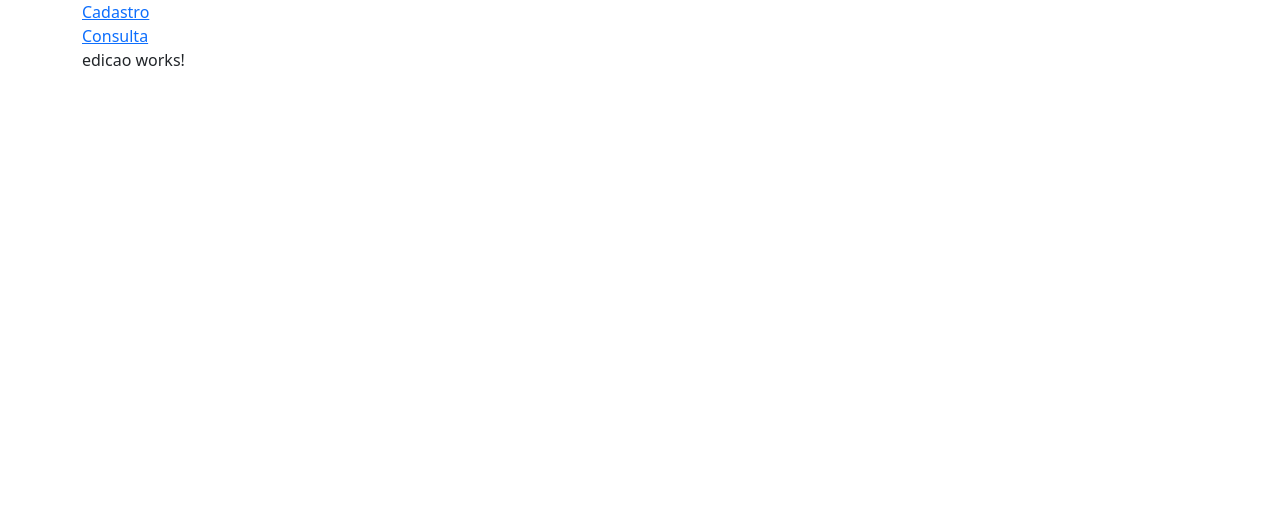
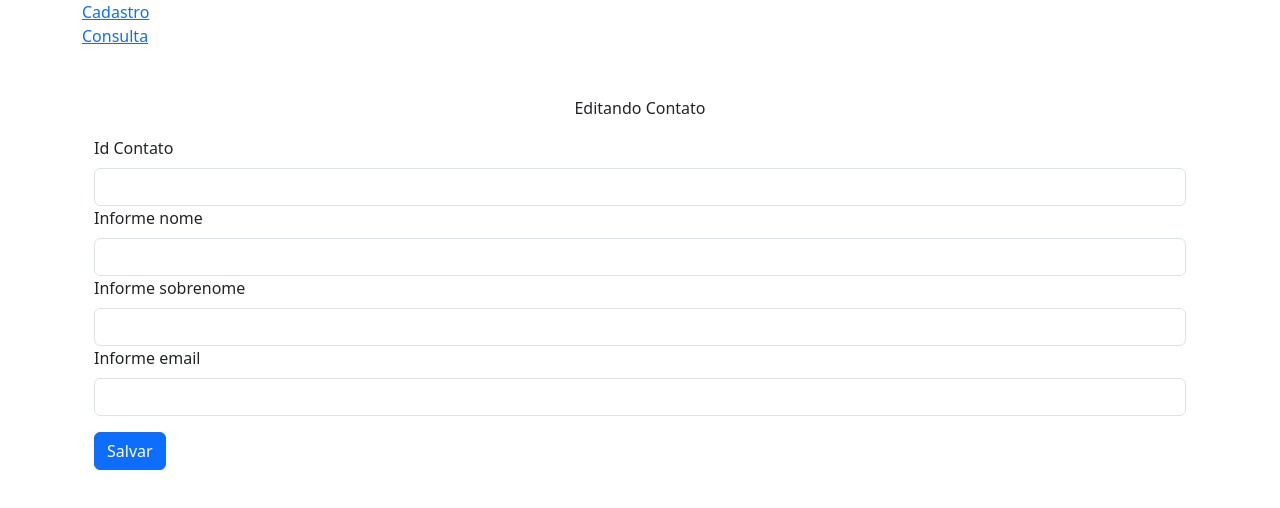
Before and after one commit to instrutorvilson/angular-curso2024, an Angular app: page /editar/1 in a window 1280 px wide. Shown: the top 508 px of the page. Built offline with nearby package versions, Linux system fonts and the light colour scheme; no server answers.

Commit message:
criado formulario e consulta de edicão

```diff
--- a/src/app/edicao/edicao.component.html
+++ b/src/app/edicao/edicao.component.html
@@ -1,5 +1,27 @@
-<p>edicao works!</p>
-{{ contato.id }}
-{{ contato.firstName}}
-{{ contato.lastName }}
-{{ contato.email }}
+<div class="container">
+    <p class="mt-5 text-center">Editando Contato</p>
+    <form [formGroup]="contatoForm" (ngSubmit)="onSubmit()">
+        <div>
+            <label class="form-label" for="id">Id Contato</label>
+            <input class="form-control" id="id" type="text" formControlName="id" />
+        </div>
+
+        <div>
+            <label class="form-label" for="firstName">Informe nome</label>
+            <input class="form-control" id="firstName" type="text" formControlName="firstName" />
+        </div>
+
+        <div>
+            <label class="form-label" for="lastName">Informe sobrenome</label>
+            <input class="form-control" id="lastName" type="text" formControlName="lastName" />
+        </div>
+        <div>
+            <label class="form-label" for="email">Informe email</label>
+            <input class="form-control" id="email" type="text" formControlName="email" />
+        </div>
+
+        <div class="mt-3">
+            <button class="btn btn-primary">Salvar</button>
+        </div>
+    </form>
+</div>
--- a/src/app/edicao/edicao.component.ts
+++ b/src/app/edicao/edicao.component.ts
@@ -1,4 +1,5 @@
 import { Component, OnInit } from '@angular/core';
+import { FormControl, FormGroup, ReactiveFormsModule } from '@angular/forms';
 import { ActivatedRoute } from '@angular/router';
 import { IContato } from '../../interfaces/Icontato';
 import { ContatoService } from '../contato.service';
@@ -6,12 +7,21 @@ import { ContatoService } from '../contato.service';
 @Component({
   selector: 'app-edicao',
   standalone: true,
-  imports: [],
+  imports: [ReactiveFormsModule],
   templateUrl: './edicao.component.html',
   styleUrl: './edicao.component.css'
 })
 export class EdicaoComponent implements OnInit {
   contato: IContato = { firstName: '', lastName: '', email:''}
+
+  contatoForm = new FormGroup(
+    {
+      id: new FormControl(this.contato.id),
+      firstName: new FormControl(''),
+      lastName: new FormControl('') ,
+      email: new FormControl('')
+    }
+  )
 
   constructor(private route: ActivatedRoute, private service: ContatoService){}
 
@@ -20,6 +30,19 @@ export class EdicaoComponent implements OnInit {
 
     let idcontato = params['idcontato'] || ''
 
-    this.service.consultarPorId(idcontato).subscribe(data => this.contato = data)
+    this.service.consultarPorId(idcontato).subscribe(data => {
+          this.contato = data
+          this.contatoForm.patchValue({
+            id: data.id,
+            firstName: data.firstName,
+            lastName: data.lastName,
+            email: data.email
+          })
+      }
+    )
+  }
+
+  onSubmit(){
+
   }
 }
```
